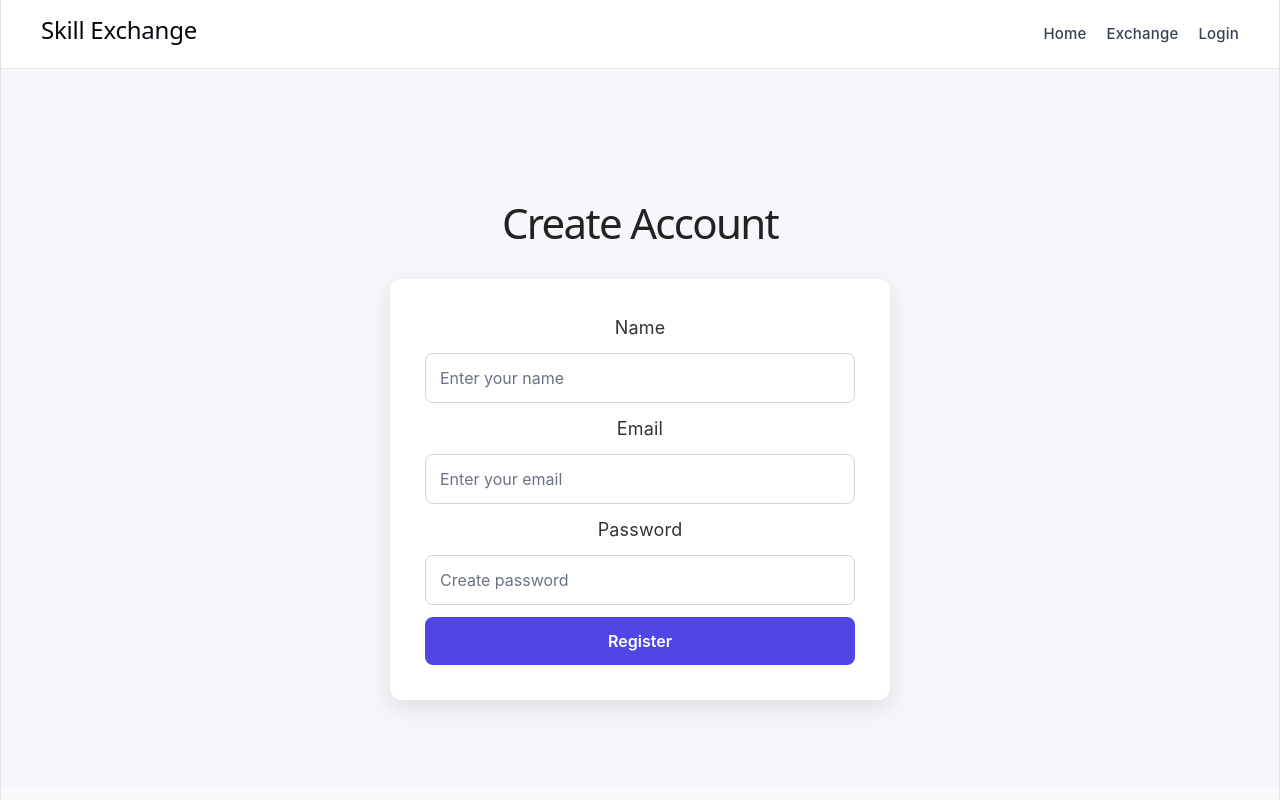
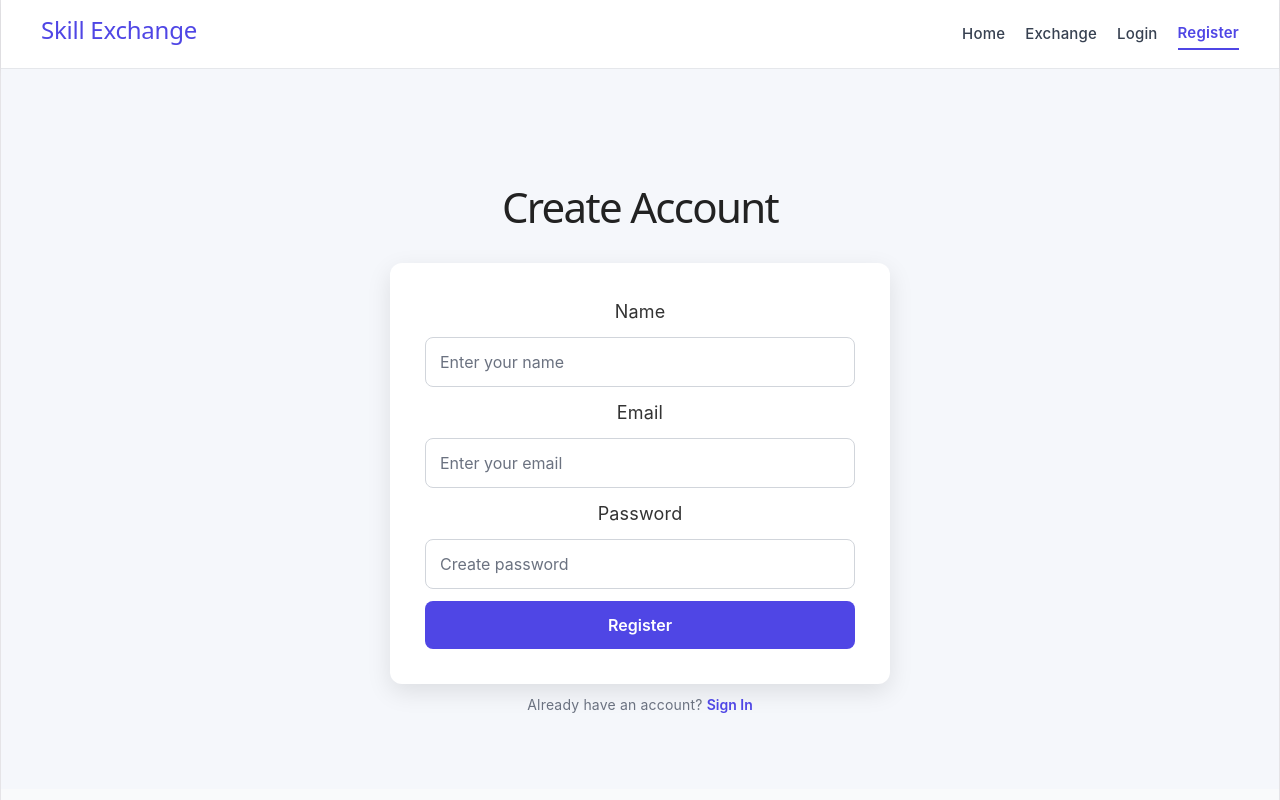
Before and after one commit to vijsanya27-afk/DEVOPS-2026-CS-E-15, a React (Vite) app: page /register in a window 1280 px wide. Built offline with nearby package versions, Linux system fonts and the light colour scheme.

Commit message:
Improve Home navigation and registration flow

```diff
--- a/src/components/Navbar.jsx
+++ b/src/components/Navbar.jsx
@@ -1,10 +1,11 @@
 import { useState } from "react";
 import "./Navbar.css";
-import { Link, useNavigate } from "react-router-dom";
+import { NavLink, useNavigate, useLocation } from "react-router-dom";
 
 function Navbar() {
   const [showNotifications, setShowNotifications] = useState(false);
   const navigate = useNavigate();
+  const location = useLocation();
 
   const [notifications, setNotifications] = useState([
     { id: 1, text: "Priya sent you a request.", time: "5m ago", route: "/requests", unread: true },
@@ -13,11 +14,22 @@ function Navbar() {
 
   return (
     <nav className="navbar">
-      <h2 onClick={() => navigate("/")} style={{ cursor: "pointer" }}>Skill Exchange</h2>
+      <h2
+  onClick={() => navigate("/")}
+  style={{ cursor: "pointer", color: "#4f46e5" }}
+>
+  Skill Exchange
+</h2>
       <div className="navbar-links">
-        <Link to="/">Home</Link>
-        <Link to="/exchange">Exchange</Link>
-        <Link to="/login">Login</Link>
+  <NavLink to="/">Home</NavLink>
+
+  {location.pathname !== "/" && (
+    <>
+      <NavLink to="/exchange">Exchange</NavLink>
+      <NavLink to="/login">Login</NavLink>
+      <NavLink to="/register">Register</NavLink>
+        </>
+       )}
       </div>
     </nav>
   );
--- a/src/pages/Home.jsx
+++ b/src/pages/Home.jsx
@@ -1,6 +1,9 @@
+import { useNavigate } from "react-router-dom";
 import "./Home.css";
 
 function Home() {
+  const navigate = useNavigate();
+
   return (
     <main className="home">
 
@@ -12,7 +15,9 @@ function Home() {
           Learn skills, share knowledge, and connect with others.
         </p>
 
-        <button>Explore Skills</button>
+        <button onClick={() => navigate("/register")}>
+           Explore Skills
+           </button>
       </section>
 
       {/* Feature Sections */}
--- a/src/pages/Register.css
+++ b/src/pages/Register.css
@@ -119,3 +119,24 @@
 .register input::placeholder {
   color: #6b7280;
 }
+.login-link {
+  margin-top: 10px;
+  text-align: center;
+  color: #6b7280;
+  font-size: 14px;
+}
+
+.login-link button {
+  border: none;
+  background: none;
+  color: #4f46e5;
+  padding: 0;
+  margin: 0;
+  font-size: 14px;
+  font-weight: 600;
+  cursor: pointer;
+}
+
+.login-link button:hover {
+  text-decoration: underline;
+}
--- a/src/pages/Register.jsx
+++ b/src/pages/Register.jsx
@@ -70,6 +70,12 @@ function Register() {
 
         <button type="submit">Register</button>
       </form>
+      <p className="login-link">
+  Already have an account?{" "}
+  <button type="button" onClick={() => navigate("/login")}>
+    Sign In
+  </button>
+</p>
     </div>
   );
 }
```
